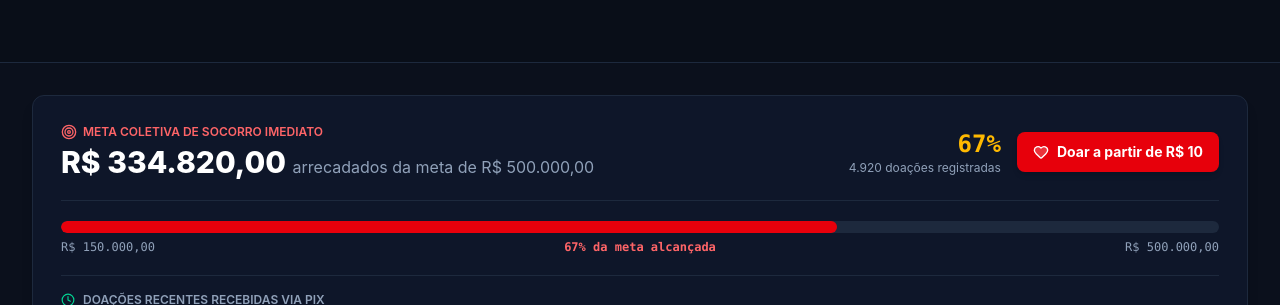
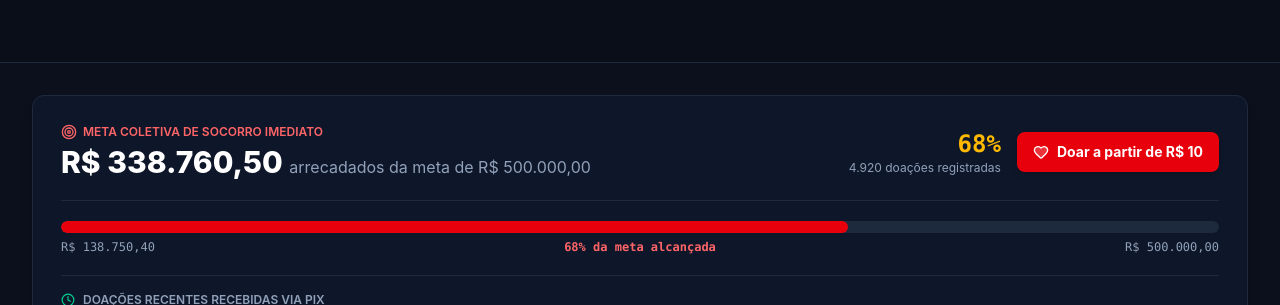
Before and after one commit to investimentosdosheiik/doa-o-sc-, a React (Vite) app: page / in a window 1280 px wide. Shown: the part 1150-1455 px from the top of the page. Built offline with nearby package versions, Linux system fonts and the light colour scheme.

Commit message:
feat: update donation progress and goal figures
Adjusted current donation total and target goal values to reflect the latest campaign metrics.

```diff
--- a/src/App.tsx
+++ b/src/App.tsx
@@ -24,7 +24,7 @@ export default function App() {
   const [activePhoto, setActivePhoto] = useState<DisasterPhoto | null>(null);
   const [isDonateModalOpen, setIsDonateModalOpen] = useState<boolean>(false);
   const [donationAmount, setDonationAmount] = useState<number>(25);
-  const [currentAmount, setCurrentAmount] = useState<number>(334820);
+  const [currentAmount, setCurrentAmount] = useState<number>(338760.50);
   const [donorCount, setDonorCount] = useState<number>(4920);
   const [toastMessage, setToastMessage] = useState<string | null>(null);
 
--- a/src/components/GoalTracker.tsx
+++ b/src/components/GoalTracker.tsx
@@ -70,7 +70,7 @@ export const GoalTracker: React.FC<GoalTrackerProps> = ({
               />
             </div>
             <div className="mt-1.5 flex items-center justify-between text-xs text-slate-400 font-mono">
-              <span>R$ 150.000,00</span>
+              <span>R$ 138.750,40</span>
               <span className="text-red-400 font-semibold">{percentage}% da meta alcançada</span>
               <span>R$ 500.000,00</span>
             </div>
```
